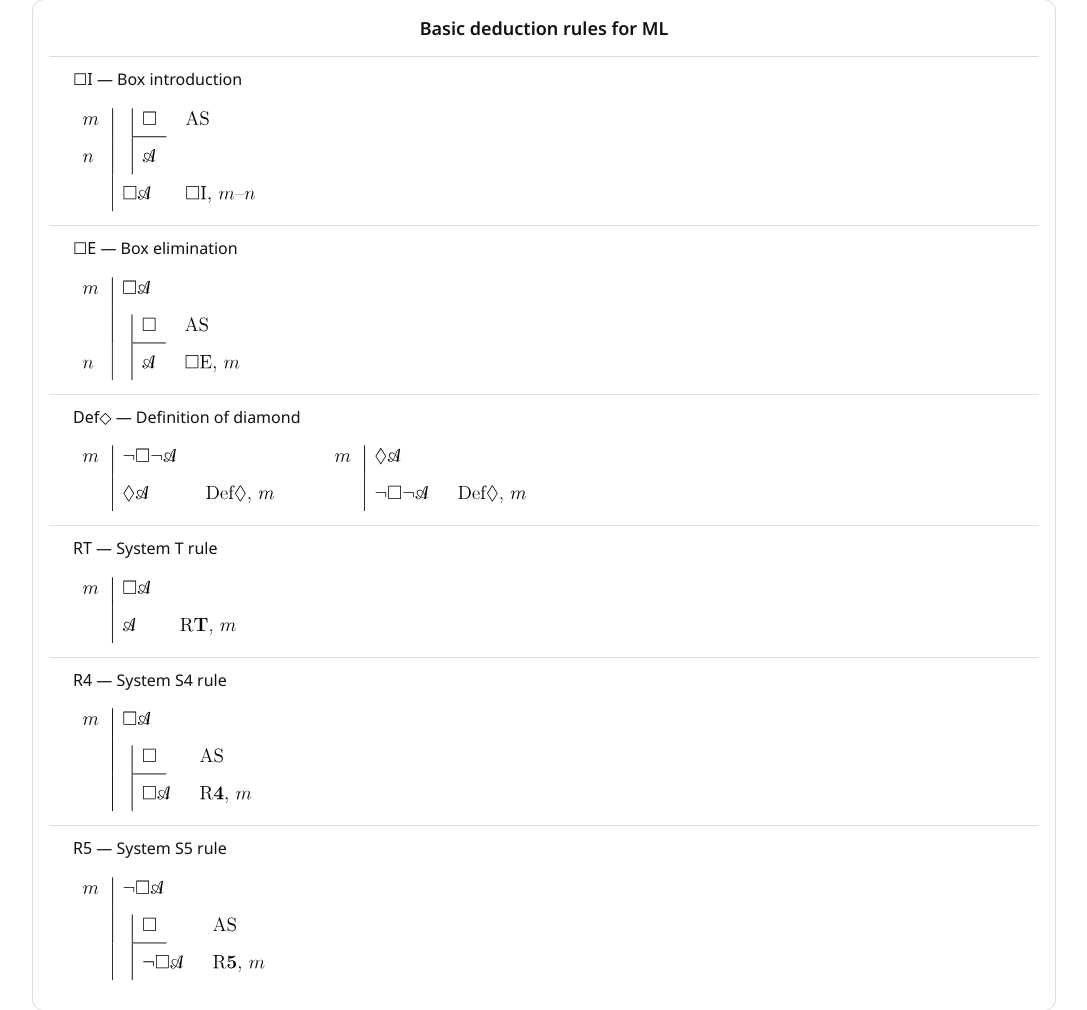
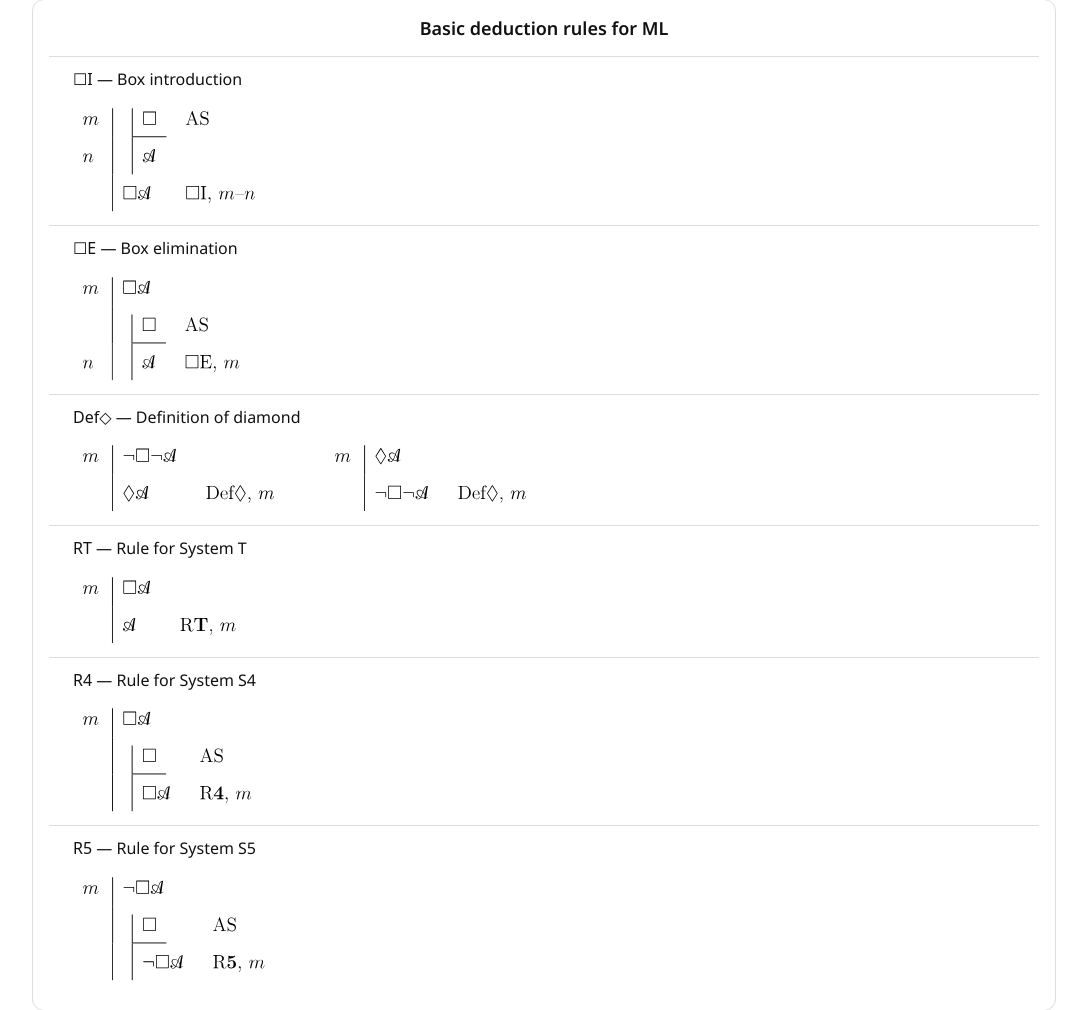
Before and after one commit to daniyal1249/ND-Prover, a Flask app: page /rules in a window 1280 px wide. Shown: the part 4793-5803 px from the top of the page, without its empty margins (96-1183 px from the left). Run offline with Flask 3, Linux system fonts and the light colour scheme; some web fonts are replaced.

Commit message:
minor change to rule names

```diff
--- a/site/templates/rules.html
+++ b/site/templates/rules.html
@@ -29,7 +29,7 @@
         ("DS", "Disjunctive syllogism", ["DS1", "DS2"]),
         ("MT", "Modus tollens", ["MT"]),
         ("DNE", "Double-negation elimination", ["DNE"]),
-        ("LEM", "Excluded middle", ["LEM"]),
+        ("LEM", "Law of excluded middle", ["LEM"]),
         ("DeM", "De Morgan's laws", ["DeM1", "DeM2", "DeM3", "DeM4"])
       ]),
       ("Basic deduction rules for FOL", [
@@ -47,9 +47,9 @@
         ("☐I", "Box introduction", ["BoxI"]),
         ("☐E", "Box elimination", ["BoxE"]),
         ("Def◇", "Definition of diamond", ["DefDia1", "DefDia2"]),
-        ("RT", "System T rule", ["RT"]),
-        ("R4", "System S4 rule", ["R4"]),
-        ("R5", "System S5 rule", ["R5"])
+        ("RT", "Rule for System T", ["RT"]),
+        ("R4", "Rule for System S4", ["R4"]),
+        ("R5", "Rule for System S5", ["R5"])
       ]),
       ("Derived rules for ML", [
         ("MC", "Modal conversion", ["MC1", "MC2", "MC3", "MC4"])
```
